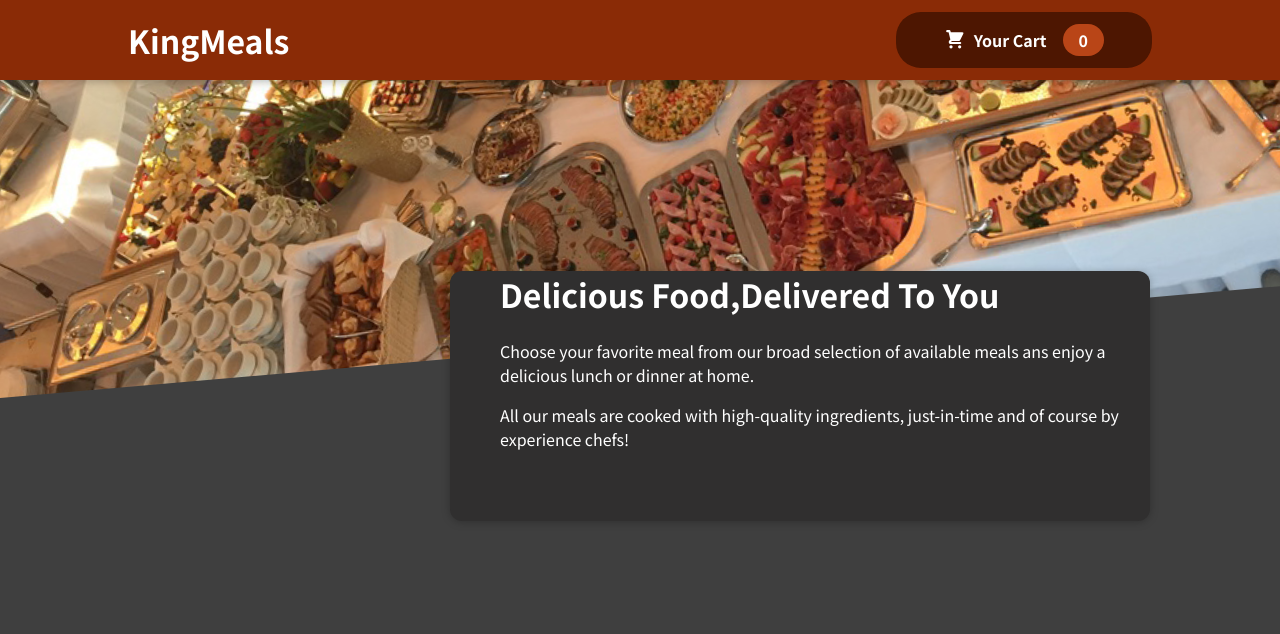
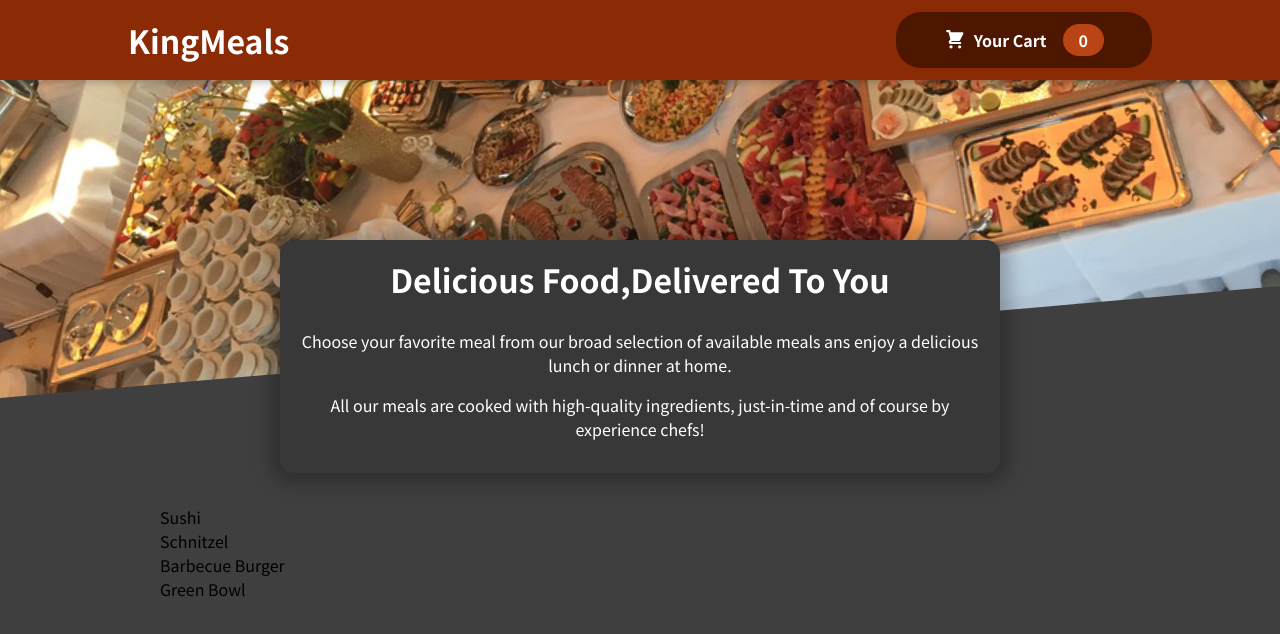
Before and after one commit to ajiths10/FoodOrdering-React-App, a React (Create React App) app: page / in a window 1280 px wide. Shown: the top 634 px of the page. Built offline with nearby package versions, Linux system fonts and the light colour scheme.

Commit message:
Add proper style to the discription

```diff
--- a/src/App.js
+++ b/src/App.js
@@ -1,13 +1,15 @@
 import {Fragment} from 'react';
 import Header from './components/Layout/Header'
-
+import Meals from './components/Meals/Meals';
 
 
 function App() {
   return (
 <Fragment>
   <Header/>
-
+  <main>
+    <Meals />
+  </main>
 </Fragment>
   );
 }
--- a/src/components/Discription/Discription.js
+++ /dev/null
@@ -1,19 +0,0 @@
-import classes from './Discription.module.css';
-
-
-const Discription=()=>{
-    return(
-        <div className={classes.mainBody}>
-            <h1 className={classes.heading}>Delicious Food,Delivered To You</h1>
-            <p className={classes.paragraph}>Choose your favorite meal from our broad selection of available meals ans enjoy a
-                delicious lunch or dinner at home.
-            </p>
-            <p className={classes.paragraph}>
-                All our meals are cooked with high-quality ingredients, just-in-time and of course by
-                experience chefs!
-            </p>
-        </div>
-    )
-};
-
-export default Discription;
--- a/src/components/Discription/Discription.module.css
+++ /dev/null
@@ -1,24 +0,0 @@
-.mainBody{
-    background-color: #302f2f;
-    color: white;
-    margin-left: 450px;
-    margin-top: -150px;
-    width: 700px;
-    height: 250px;
-    position: relative;
-    border-radius: 12px;
-    box-shadow: 0 1px 8px rgba(0, 0, 0, 0.25);
-    align-items: center;
-}
-
-.heading{
-    margin-left: 50px;
-    align-items: center;
-
-}
-
-.paragraph{
-    margin-left: 50px;
-    align-items: center;
-
-}
--- a/src/components/Layout/Header.js
+++ b/src/components/Layout/Header.js
@@ -2,7 +2,7 @@
 import HaederCartButton from './HeaderCartButton';
 import mealsImage from '../../assets/meals.jpg'
 import classes from './Header.module.css'
-import Discription from '../Discription/Discription';
+
 
 const Header = (props) => {
 
@@ -15,8 +15,6 @@
             <div className={classes['main-image']}>
                 <img src={mealsImage} alt="A table full of decicious food!" />
             </div>
-            <Discription/>
-
         </Fragment>
     )
 };
--- /dev/null
+++ b/src/components/Meals/AvailableMeals.js
@@ -0,0 +1,39 @@
+import classes from "./AvailableMeals.module.css";
+
+const DUMMY_MEALS = [
+  {
+    id: "m1",
+    name: "Sushi",
+    description: "Finest fish and veggies",
+    price: 22.99,
+  },
+  {
+    id: "m2",
+    name: "Schnitzel",
+    description: "A german specialty!",
+    price: 16.5,
+  },
+  {
+    id: "m3",
+    name: "Barbecue Burger",
+    description: "American, raw, meaty",
+    price: 12.99,
+  },
+  {
+    id: "m4",
+    name: "Green Bowl",
+    description: "Healthy...and green...",
+    price: 18.99,
+  },
+];
+
+const AvailableMeals = () => {
+  const mealsList = DUMMY_MEALS.map((meal) => <li> {meal.name} </li>);
+  return (
+    <section className={classes.meals}>
+      <ul>{mealsList}</ul>
+    </section>
+  );
+};
+
+export default AvailableMeals;
--- /dev/null
+++ b/src/components/Meals/AvailableMeals.module.css
@@ -0,0 +1,24 @@
+.meals {
+    max-width: 60rem;
+    width: 90%;
+    margin: 2rem auto;
+    animation: meals-appear 1s ease-out forwards;
+  }
+
+  .meals ul {
+    list-style: none;
+    margin: 0;
+    padding: 0;
+  }
+
+  @keyframes meals-appear {
+    from {
+      opacity: 0;
+      transform: translateY(3rem);
+    }
+
+    to {
+      opacity: 1;
+      transform: translateY(0);
+    }
+  }
--- /dev/null
+++ b/src/components/Meals/Meals.js
@@ -0,0 +1,15 @@
+import { Fragment } from "react";
+import MealsSummary from "./MealsSummary";
+import AvailableMeals from "./AvailableMeals";
+
+const meals = () =>{
+    return(
+        <Fragment>
+            <MealsSummary />
+            <AvailableMeals />
+        </Fragment>
+    );
+
+};
+
+export default meals;
--- /dev/null
+++ b/src/components/Meals/MealsSummary.js
@@ -0,0 +1,18 @@
+import classes from './MealsSummary.module.css'
+
+const MealsSummary =() =>{
+    return(
+        <section className={classes.summary}>
+             <h2 >Delicious Food,Delivered To You</h2>
+            <p >Choose your favorite meal from our broad selection of available meals ans enjoy a
+                delicious lunch or dinner at home.
+            </p>
+            <p >
+                All our meals are cooked with high-quality ingredients, just-in-time and of course by
+                experience chefs!
+            </p>
+        </section>
+    )
+}
+
+export default MealsSummary
--- /dev/null
+++ b/src/components/Meals/MealsSummary.module.css
@@ -0,0 +1,18 @@
+.summary {
+    text-align: center;
+    max-width: 45rem;
+    width: 90%;
+    margin: auto;
+    margin-top: -10rem;
+    position: relative;
+    background-color: #383838;
+    color: white;
+    border-radius: 14px;
+    padding: 1rem;
+    box-shadow: 0 1px 18px 10px rgba(0, 0, 0, 0.25);
+  }
+
+  .summary h2 {
+    font-size: 2rem;
+    margin-top: 0;
+  }
```
